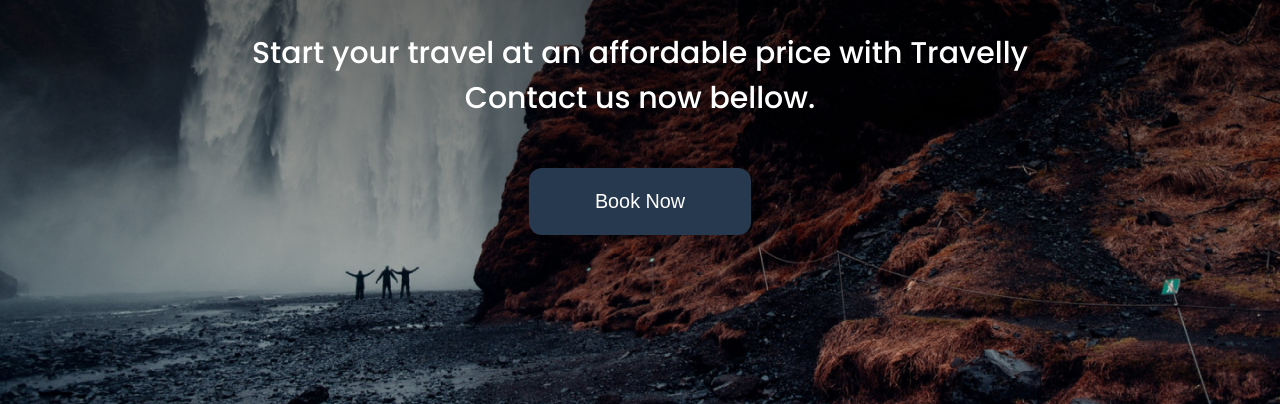
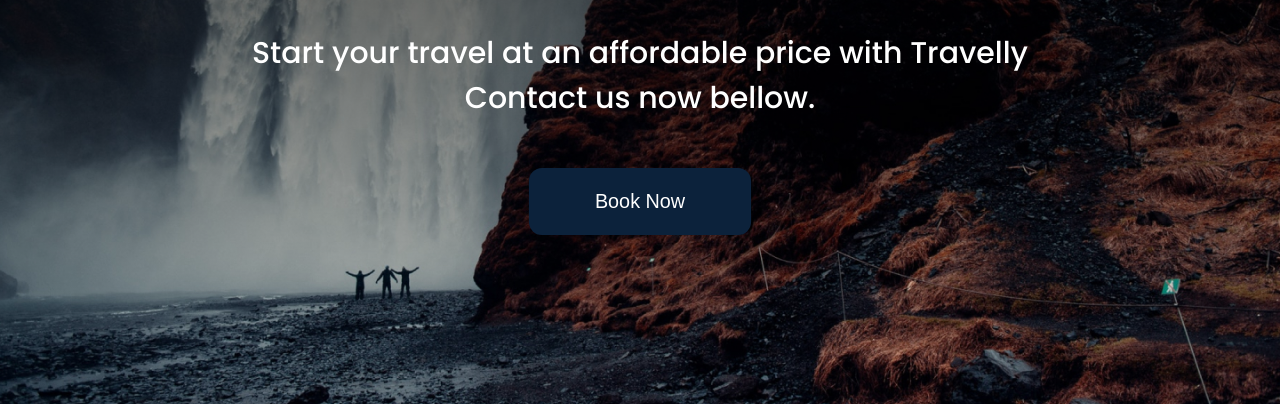
Before and after one commit to Eslam2005-dawam/travel-test, a plain HTML site: page index.html in a window 1280 px wide. In both pictures the pointer is over the button "Book Now". Shown: the part 396-800 px from the top of the page. Drawn offline with Linux system fonts and the light colour scheme.

Commit message:
edit hover hero button

```diff
--- a/css/style.css
+++ b/css/style.css
@@ -9,6 +9,7 @@
     font-family: "Poppins", sans-serif;
 }
 html{
+    scroll-behavior: smooth;
     font-size: 62.5%;
 }
 h1{
@@ -101,7 +102,7 @@
     transition: 0.7s ease-in-out;
 }
 .hero button:hover{
-    background-color: rgba(39, 57, 78, 1);
+    background-color: rgb(12, 34, 59);
     transform: scale(1.1);
 }
 
```
